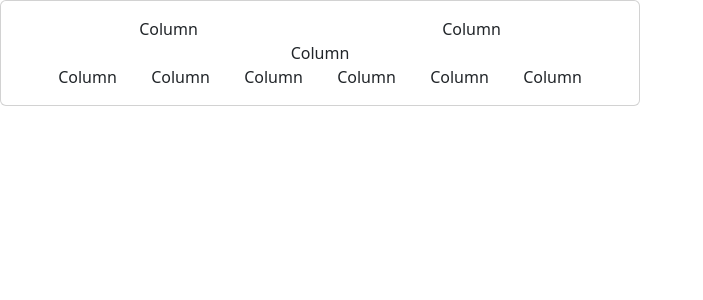
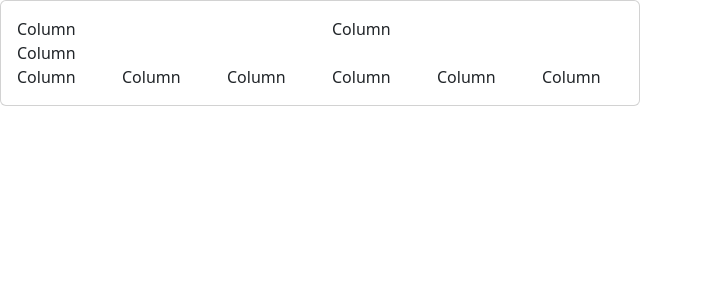
Before and after one commit to Kayden08/GoogleWeather, a Flask app: page / in a window 1280 px wide. Shown: the top 300 px of the page, without its empty margins (0-703 px from the left). Run offline with Flask 3, Linux system fonts and the light colour scheme.

Commit message:
correct grid layout

```diff
--- a/templates/home.html
+++ b/templates/home.html
@@ -13,7 +13,7 @@
   <div class="card-body">
 
 
-<div class="container text-center">
+
   <div class="row">
     <div class="col">
       Column
@@ -23,14 +23,13 @@
     </div>
   </div>
 
-<div class="container text-center">
+
   <div class="row">
     <div class="col">
       Column
     </div>
   </div>
 
-<div class="container text-center">
   <div class="row">
     <div class="col">
       Column
@@ -41,7 +40,7 @@
     <div class="col">
       Column
     </div>
-         <div class="col">
+    <div class="col">
       Column
     </div>
     <div class="col">
```
